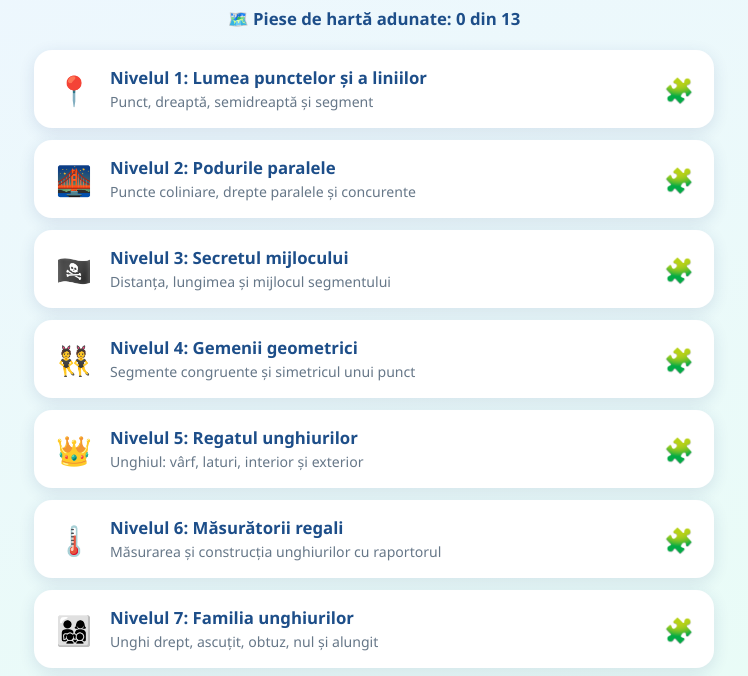
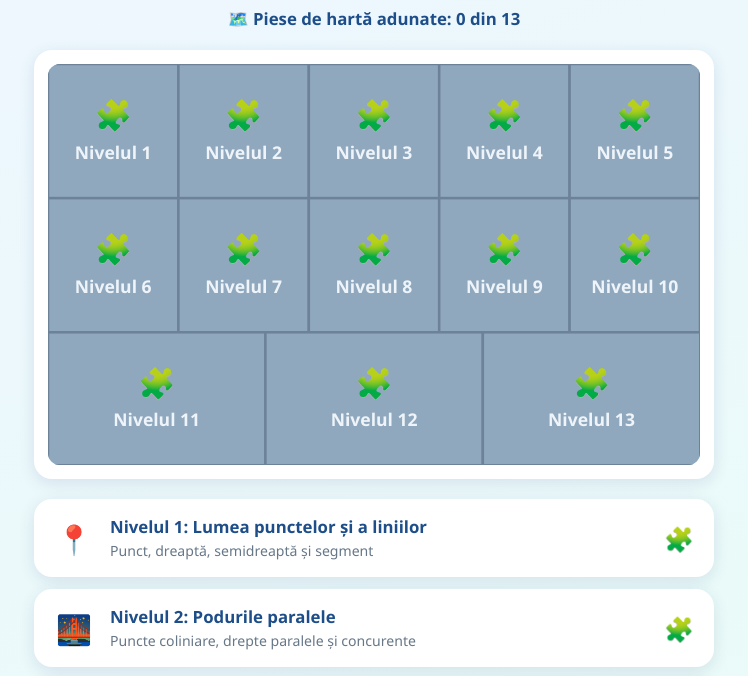
Before and after one commit to dansavu/chris, a plain HTML site: page geometrie/index.html in a window 1280 px wide. Shown: the part 108-784 px from the top of the page, without its empty margins (266-1014 px from the left). Drawn offline with Linux system fonts and the light colour scheme.

Commit message:
Harta de comoara vizuala: piesele se dezvaluie pe masura ce lectiile sunt terminate

```diff
--- a/geometrie/index.html
+++ b/geometrie/index.html
@@ -21,6 +21,9 @@
   a.lesson.done { background: #f2fbf4; border: 2px solid #b5e3bf; }
   .reset { text-align: center; margin-top: 24px; }
   .reset button { background: none; border: none; color: #8aa; font-size: .85rem; cursor: pointer; text-decoration: underline; }
+  .map-wrap { background: #fff; border-radius: 18px; box-shadow: 0 4px 16px rgba(30,60,120,.12); padding: 14px; margin-bottom: 20px; }
+  .map-wrap svg { display: block; width: 100%; height: auto; border-radius: 12px; }
+  .diploma { text-align: center; background: linear-gradient(160deg, #fff8e1, #ffefc2); border: 3px solid #e0b94e; border-radius: 14px; padding: 14px; margin-top: 12px; font-weight: 700; color: #7a5c00; font-size: 1.1rem; }
 </style>
 </head>
 <body>
@@ -28,6 +31,28 @@
   <h1>🧭 Academia Exploratorilor Geometrici</h1>
   <p class="sub">Geometrie · clasa a V-a</p>
   <p class="map-progress" id="map-progress"></p>
+  <div class="map-wrap">
+    <svg viewBox="0 0 520 320" id="treasure-map">
+      <!-- marea -->
+      <rect x="0" y="0" width="520" height="320" fill="#aed6f1"/>
+      <text x="30" y="50" font-size="22">🌊</text>
+      <text x="460" y="290" font-size="22">🌊</text>
+      <text x="440" y="60" font-size="26">⛵</text>
+      <!-- insula -->
+      <path d="M 90 250 Q 60 180 110 130 Q 140 70 230 80 Q 320 50 390 100 Q 460 130 440 200 Q 430 260 340 270 Q 240 295 150 275 Q 100 270 90 250 Z" fill="#f5e3b3" stroke="#c9a95e" stroke-width="4"/>
+      <path d="M 120 240 Q 100 190 140 150 Q 170 105 240 110 Q 315 85 370 125 Q 425 150 410 200 Q 400 245 330 250 Q 245 268 165 255 Q 130 252 120 240 Z" fill="#efd89a" opacity=".6"/>
+      <!-- decor -->
+      <text x="140" y="160" font-size="26">🌴</text>
+      <text x="330" y="130" font-size="26">⛰️</text>
+      <text x="175" y="250" font-size="22">🏕️</text>
+      <text x="60" y="300" font-size="22">🧭</text>
+      <!-- drumul punctat spre comoara -->
+      <path d="M 130 230 Q 200 210 220 170 Q 245 130 300 150 Q 350 170 355 200" fill="none" stroke="#a0522d" stroke-width="3" stroke-dasharray="8 7"/>
+      <text id="map-x" x="345" y="215" font-size="30" font-weight="bold" fill="#c0392b">❌</text>
+      <g id="map-covers"></g>
+    </svg>
+    <div class="diploma" id="diploma" style="display:none;">🎓 Diplomă de Explorator Geometric — acordată pentru descoperirea întregii hărți! 🏆</div>
+  </div>
   <div id="lessons"></div>
   <div class="reset"><button onclick="resetProgress()">Șterge tot progresul</button></div>
 </div>
@@ -59,6 +84,7 @@ function render(){
     doneCount === lessons.length
       ? "🎓 Harta e completă — Explorator Geometric cu diplomă!"
       : `🗺️ Piese de hartă adunate: ${doneCount} din ${lessons.length}`;
+  renderMap(p, doneCount);
   document.getElementById("lessons").innerHTML = lessons.map(l=>{
     const done = !!p[l.id];
     return `<a class="lesson ${done?'done':''}" href="${l.file}">
@@ -74,6 +100,27 @@ function resetProgress(){
     render();
   }
 }
+/* harta acoperită de „ceață”: fiecare lecție terminată dezvăluie o piesă */
+function renderMap(p, doneCount){
+  // 13 piese: 5 + 5 + 3, acoperă toată harta
+  const tiles = [];
+  for(let i=0;i<5;i++) tiles.push({x:i*104, y:0,   w:104, h:107});
+  for(let i=0;i<5;i++) tiles.push({x:i*104, y:107, w:104, h:107});
+  for(let i=0;i<3;i++) tiles.push({x:i*173.4, y:214, w:173.4, h:106});
+  const g = document.getElementById("map-covers");
+  g.innerHTML = tiles.map((t,i)=>{
+    const done = !!p[lessons[i].id];
+    if(done) return "";
+    return `<g>
+      <rect x="${t.x}" y="${t.y}" width="${t.w}" height="${t.h}" fill="#8fa8be" stroke="#6d8299" stroke-width="2"/>
+      <text x="${t.x+t.w/2}" y="${t.y+t.h/2-4}" font-size="24" text-anchor="middle" fill="#dbe6ef">🧩</text>
+      <text x="${t.x+t.w/2}" y="${t.y+t.h/2+22}" font-size="14" font-weight="bold" text-anchor="middle" fill="#eef4f9">Nivelul ${i+1}</text>
+    </g>`;
+  }).join("");
+  const complete = doneCount === lessons.length;
+  document.getElementById("diploma").style.display = complete ? "block" : "none";
+  document.getElementById("map-x").textContent = complete ? "💎" : "❌";
+}
 render();
 </script>
 </body>
```
